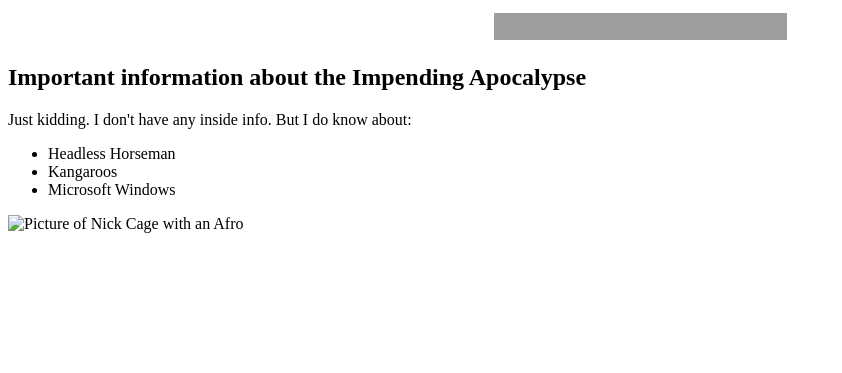
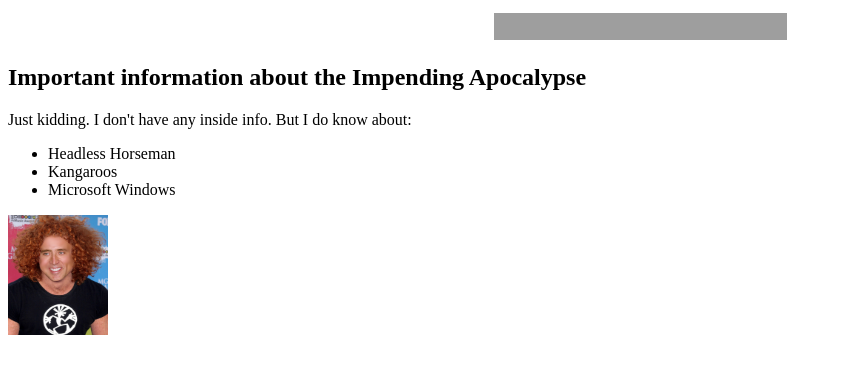
Before and after one commit to whatusername/whatusername.github.io, a plain HTML site: page About/index.html in a window 1280 px wide. Shown: the part 101-474 px from the top of the page, without its empty margins (0-842 px from the left). Drawn offline with Linux system fonts and the light colour scheme; grey boxes are pictures that could not be loaded.

Commit message:
fixed image in about

```diff
--- a/About/index.html
+++ b/About/index.html
@@ -17,7 +17,7 @@
 		<li>Microsoft Windows</li>
 	</ul>
 
-	<img src="images/JohnMcCoolNick.jpg" alt="Picture of Nick Cage with an Afro" height="120" width="100">
+	<img src="../images/JohnMcCoolNick.jpg" alt="Picture of Nick Cage with an Afro" height="120" width="100">
 
 </body>
 </html>
```
